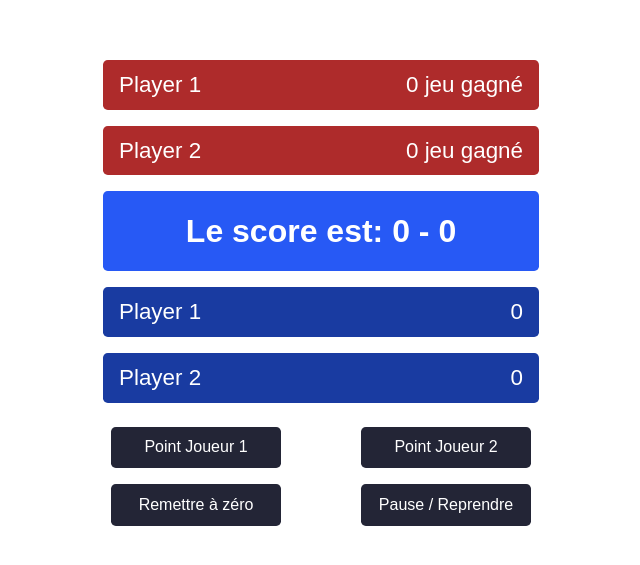
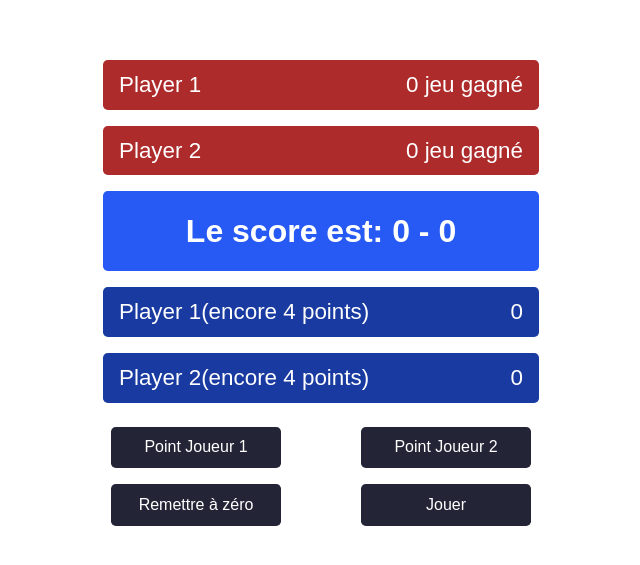
Before and after one commit to DevWeb13/tennis-score, a React (Create React App) app: page / in a window 1280 px wide. Shown: the part 103-668 px from the top of the page, without its empty margins (319-959 px from the left). Built offline with nearby package versions, Linux system fonts and the light colour scheme.

Commit message:
feat: (actions.js): Create autoPlay(store) ; (selectors.js): Create selectPointsBeforeWin(playerId)

```diff
--- a/src/PlayPauseButton.js
+++ b/src/PlayPauseButton.js
@@ -1,22 +1,19 @@
-// (a) on import useDispatch depuis react-redux
-import { useDispatch } from 'react-redux';
-import { playPause } from './actions';
+import { useSelector, useStore } from 'react-redux';
+import { autoPlay } from './actions';
+import { selectGameIsPlaying } from './selectors';
 
 export function PlayPauseButton() {
-  // (b) on utilise le hooks useDispatch dans notre composant
-  // pour récupérer la fonction dispatch de redux
-  const dispatch = useDispatch();
+  const store = useStore();
+  const playing = useSelector(selectGameIsPlaying);
 
   return (
     <button
       className="button"
       onClick={() => {
-        // (c) au clique sur le bouton on exécute la fonction
-        // dispatch avec une action.
-        dispatch(playPause());
+        autoPlay(store);
       }}
     >
-      Pause / Reprendre
+      {playing ? 'Jeu en cours...' : 'Jouer'}
     </button>
   );
 }
--- a/src/PlayerScore.js
+++ b/src/PlayerScore.js
@@ -1,15 +1,29 @@
 import { useSelector } from 'react-redux';
-import { selectPlayerHasAdvantage, selectPlayerScore } from './selectors';
+import {
+  selectPlayerHasAdvantage,
+  selectPlayerScore,
+  selectPointsBeforeWin,
+} from './selectors';
 
 export function PlayerScore({ playerId, playerName }) {
   // playerId est soit "player1" soit "player2"
   // on l'utilise dans le selector pour accéder au score du joueur !
   const score = useSelector(selectPlayerScore(playerId));
+
   const hasAdvantage = useSelector(selectPlayerHasAdvantage(playerId));
+  const pointsBeforeWin = useSelector(selectPointsBeforeWin(playerId));
 
   return (
     <div className="player-score">
-      <p>{playerName}</p>
+      <p>
+        {playerName}
+        {pointsBeforeWin === null
+          ? ''
+          : `(encore ${pointsBeforeWin} ${
+              pointsBeforeWin > 1 ? 'points' : 'point'
+            })`}
+      </p>
+
       <p>{(hasAdvantage ? 'Avantage - ' : '') + score}</p>
     </div>
   );
--- a/src/actions.js
+++ b/src/actions.js
@@ -1,6 +1,9 @@
 // actions creators
 
-export const playPause = () => ({ type: 'playPause' });
+export const setPlaying = (playing) => ({
+  type: 'setPlaying',
+  payload: playing,
+});
 
 export const restartGame = () => ({ type: 'restart' });
 
@@ -10,3 +13,40 @@ export const pointScored = (player) => ({
     player: player,
   },
 });
+
+export const autoPlay = (store) => {
+  const isPlaying = store.getState().playing;
+  const isWinner = store.getState().winner;
+  if (isPlaying || isWinner) {
+    // Déjà entrain de jouer, on ne fait rien
+    return;
+  }
+  // on indique que la partie est en cours
+  store.dispatch(setPlaying(true));
+  playNextPoint();
+  function playNextPoint() {
+    // le jeu est-il toujours en cours ?
+    if (store.getState().playing === false) {
+      // Si non, on ne fait rien
+      return;
+    }
+
+    const time = 1000 + Math.floor(Math.random() * 2000);
+    // on utilise setTimeout pour attendre 2 secondes
+    window.setTimeout(() => {
+      if (store.getState().playing === false) {
+        // Si non, on ne fait rien
+        return;
+      }
+      // si oui on marque un point aléatoire
+      const pointWinner = Math.random() > 0.5 ? 'player1' : 'player2';
+      store.dispatch(pointScored(pointWinner));
+      // on remet le jeu en pause
+      if (store.getState().winner) {
+        store.dispatch(setPlaying(false));
+        return;
+      }
+      playNextPoint();
+    }, time);
+  }
+};
--- a/src/selectors.js
+++ b/src/selectors.js
@@ -13,8 +13,6 @@ export const selectDisplayText = (state) => {
     } else {
       return 'Le joueur 2 a gagné !';
     }
-  } else if (state.playing === false) {
-    return 'Pause';
   } else {
     let text = 'Le score est: ' + state.player1 + ' - ' + state.player2;
     if (state.advantage) {
@@ -32,3 +30,36 @@ export const selectPlayerPoints = (playerId) => {
   return (state) =>
     state.history.filter((item) => item.winner === playerId).length;
 };
+
+export const selectPointsBeforeWin = (playerId) => {
+  const otherPlayer = playerId === 'player1' ? 'player2' : 'player1';
+  return (state) => {
+    if (state.winner) {
+      return null;
+    }
+    if (state.advantage === playerId) {
+      return 1;
+    }
+    if (state.advantage === otherPlayer) {
+      return 3;
+    }
+    const playerScore = state[playerId];
+    const otherPlayerScore = state[otherPlayer];
+    const pointsToWin =
+      playerScore === 0
+        ? 4
+        : playerScore === 15
+        ? 3
+        : playerScore === 30
+        ? 2
+        : 1;
+    if (otherPlayerScore === 40) {
+      return pointsToWin + 1;
+    }
+    return pointsToWin;
+  };
+};
+
+export const selectGameIsPlaying = (state) => {
+  return state.playing;
+};
--- a/src/store.js
+++ b/src/store.js
@@ -7,7 +7,7 @@ const initialState = {
   player2: 0,
   advantage: null,
   winner: null,
-  playing: true,
+  playing: false,
   history: [],
 };
 
@@ -25,15 +25,15 @@ function reducer(state = initialState, action) {
       draft.player2 = 0;
       draft.advantage = null;
       draft.winner = null;
-      draft.playing = true;
+      draft.playing = false;
     });
   }
-  if (action.type === 'playPause') {
+  if (action.type === 'setPlaying') {
     if (state.winner) {
       return state;
     }
     return produce(state, (draft) => {
-      draft.playing = !draft.playing;
+      draft.playing = action.payload;
     });
   }
   if (action.type === 'pointScored') {
```
